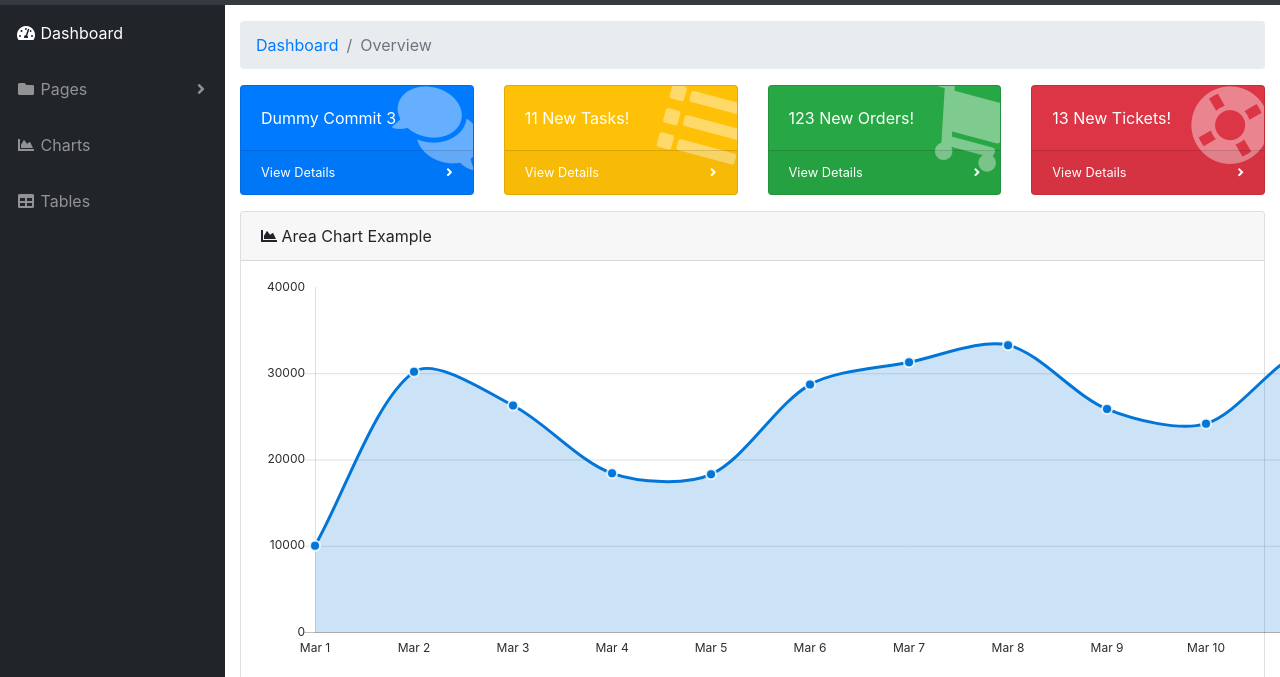
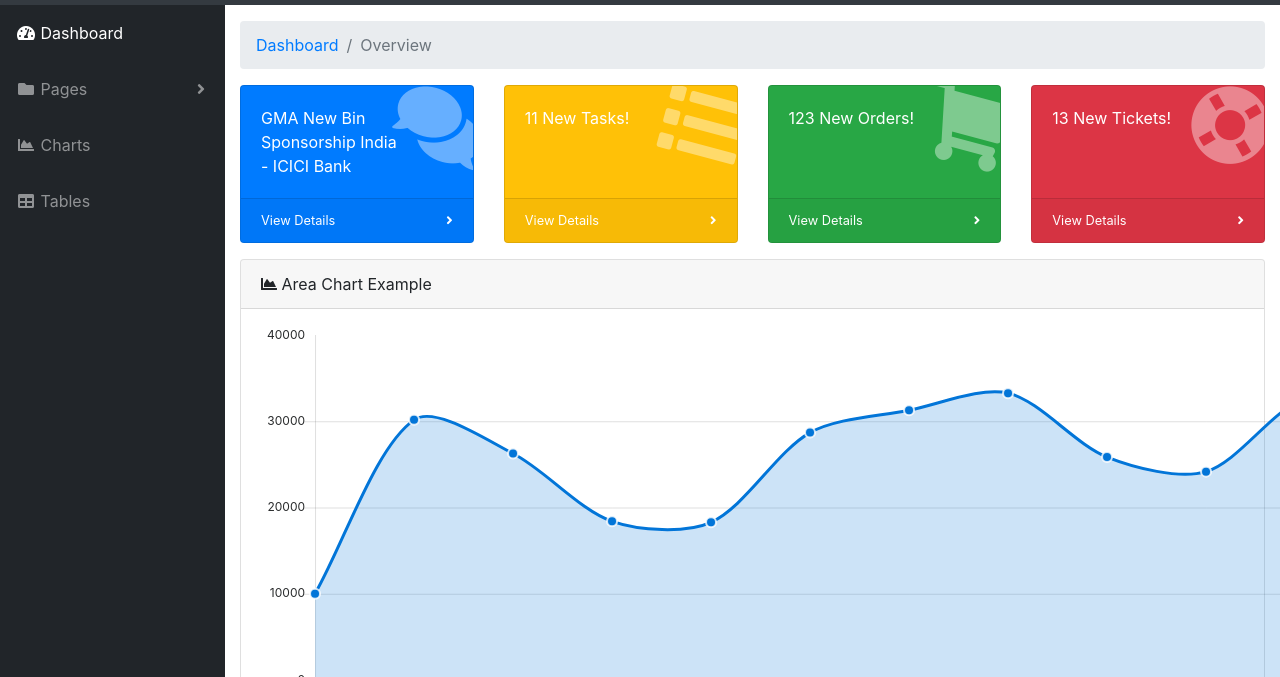
Before and after one commit to deepakr6242/omnipayer_poc, a website with bundled scripts: page index.html in a window 1280 px wide. Shown: the part 51-728 px from the top of the page. Built offline with nearby package versions, Linux system fonts and the light colour scheme.

Commit message:
GMA New Bin Sponsorship India - ICICI Bank

```diff
--- a/index.html
+++ b/index.html
@@ -146,7 +146,7 @@
                   <div class="card-body-icon">
                     <i class="fas fa-fw fa-comments"></i>
                   </div>
-                  <div class="mr-5">Dummy Commit 3</div>
+                  <div class="mr-5">GMA New Bin Sponsorship India - ICICI Bank</div>
                 </div>
                 <a class="card-footer text-white clearfix small z-1" href="#">
                   <span class="float-left">View Details</span>
```
